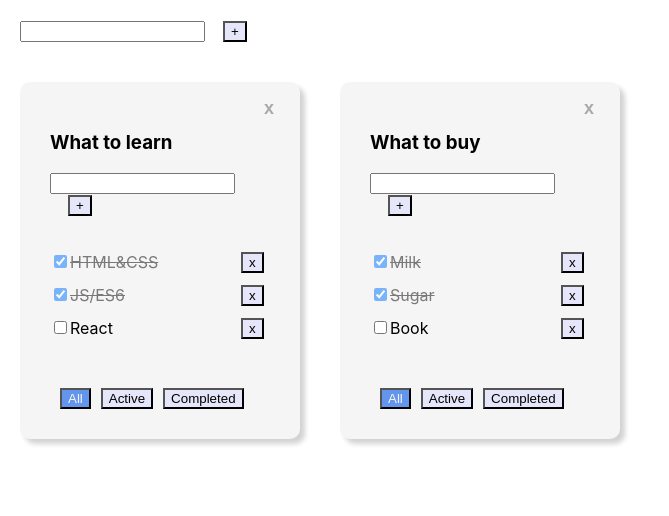
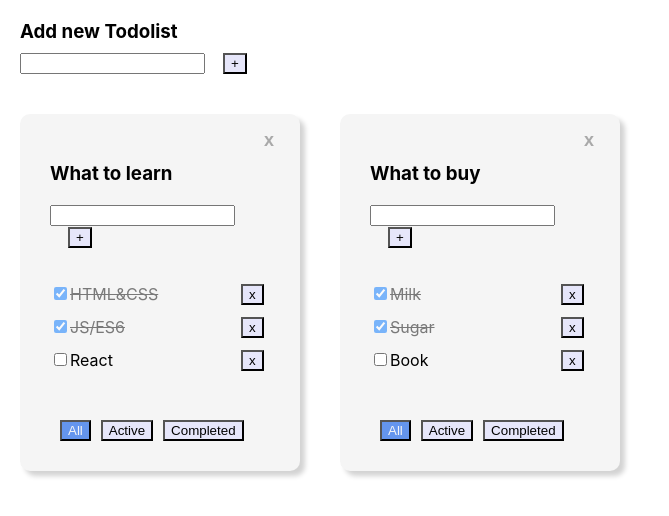
Before and after one commit to andreidoroshevich/mytodo-new, a React (Create React App) app: page / in a window 1280 px wide. Shown: the top 516 px of the page, without its empty margins (0-669 px from the left). Built offline with nearby package versions, Linux system fonts and the light colour scheme.

Commit message:
lesson 6

```diff
--- a/src/App.tsx
+++ b/src/App.tsx
@@ -5,6 +5,8 @@ import {v1} from "uuid";
 import Input from "./components/Input";
 import Button from "./components/Button";
 import Header from "./components/Header";
+import unchangibleHeader from "./components/UnchangibleHeader";
+import UnchangibleHeader from "./components/UnchangibleHeader";
 
 export type TaskType = {
     id: string
@@ -105,7 +107,7 @@ function App() {
     return (
         <>
             <div className={"newtodo"}>
-                {/*<Header title={"Add new Todolist"} changeTodoListTitle={()=>{}}/>*/}
+                <UnchangibleHeader title={"Add new Todolist"}/>
                 <Input setError={setError} setTitle={setTitle} title={title} addTaskButtonHandler={addTodolist}
                        className={error ? 'error' : ''}/>
                 <Button callBack={() => addTodolist(title)} title={'+'}/>
--- a/src/components/Main.css
+++ b/src/components/Main.css
@@ -54,3 +54,7 @@ button {
 .addbutton {
     margin-left: 18px;
 }
+
+.maintitle {
+    margin-bottom: -10px;
+}
--- /dev/null
+++ b/src/components/UnchangibleHeader.tsx
@@ -0,0 +1,16 @@
+import React from 'react';
+
+
+type unchangibleHeaderType = {
+    title: string
+}
+
+const UnchangibleHeader = (props: unchangibleHeaderType) => {
+
+
+    return (
+        <div className={'maintitle'}><h3>{props.title}</h3></div>
+    );
+};
+
+export default UnchangibleHeader;
```
